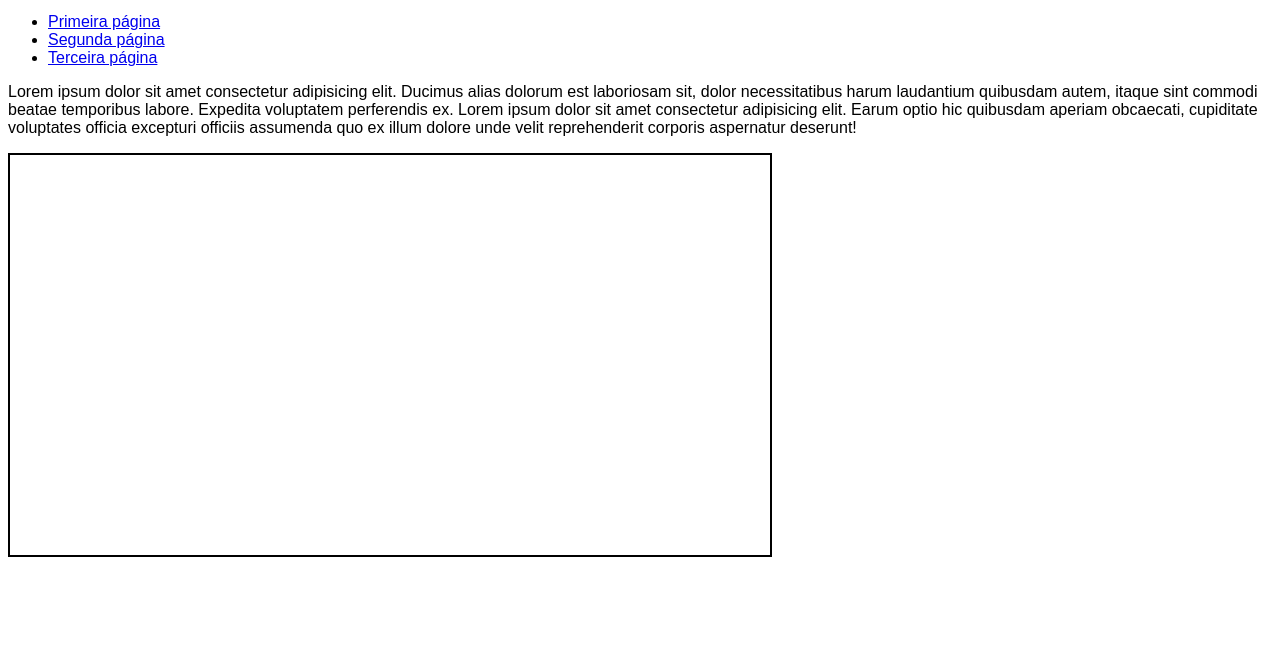
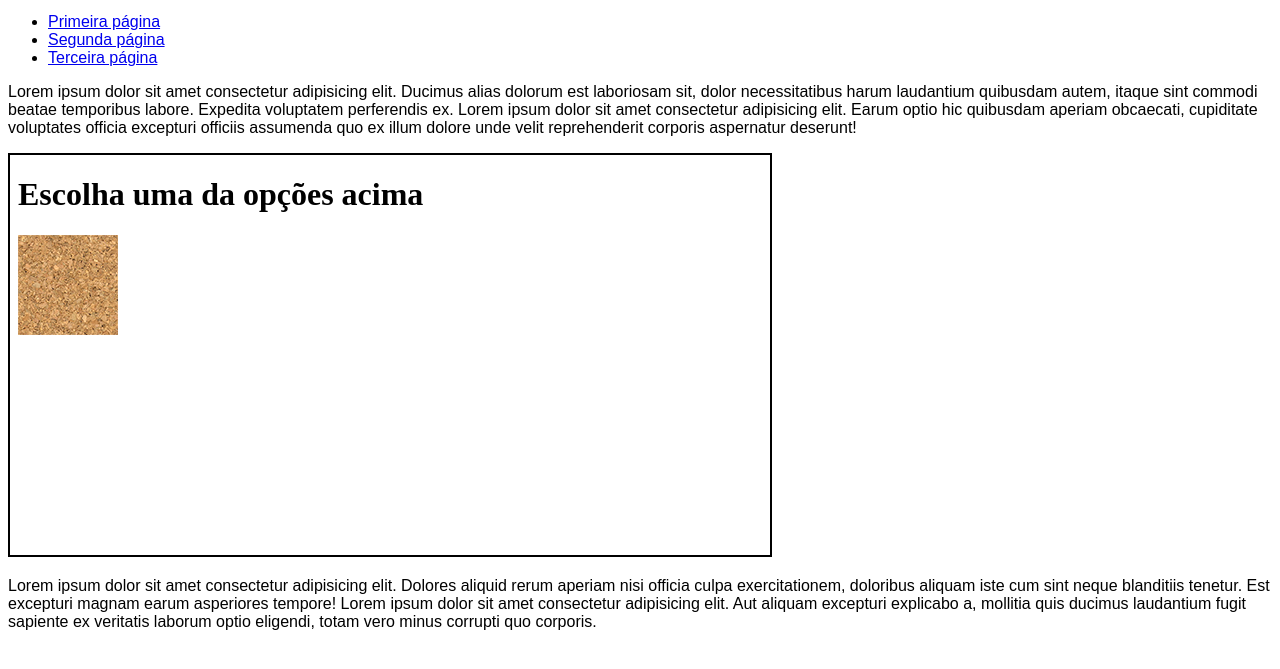
Before and after one commit to diegoobastos/html-css, a plain HTML site: page exercicios/Modulo 04/ex024/iframe003.html in a window 1280 px wide. Shown: the part 119-788 px from the top of the page. Drawn offline with Linux system fonts and the light colour scheme.

Commit message:
ex iframe003

```diff
--- a/exercicios/Modulo 04/ex024/iframe003.html
+++ b/exercicios/Modulo 04/ex024/iframe003.html
@@ -27,8 +27,9 @@
         <li><a href="paginas extras/pag003.html" target="frame">Terceira página</a></li>
     </ul>
     <p>Lorem ipsum dolor sit amet consectetur adipisicing elit. Ducimus alias dolorum est laboriosam sit, dolor necessitatibus harum laudantium quibusdam autem, itaque sint commodi beatae temporibus labore. Expedita voluptatem perferendis ex. Lorem ipsum dolor sit amet consectetur adipisicing elit. Earum optio hic quibusdam aperiam obcaecati, cupiditate voluptates officia excepturi officiis assumenda quo ex illum dolore unde velit reprehenderit corporis aspernatur deserunt!</p>
-    <iframe name="frame" src="">
+    <iframe name="frame" srcdoc="<h1>Escolha uma da opções acima</h1><img src='imagens/pattern004.png'>">
         <p>Infelizmente seu navegador não é compatível com isso.</p>
     </iframe>
+    <p>Lorem ipsum dolor sit amet consectetur adipisicing elit. Dolores aliquid rerum aperiam nisi officia culpa exercitationem, doloribus aliquam iste cum sint neque blanditiis tenetur. Est excepturi magnam earum asperiores tempore! Lorem ipsum dolor sit amet consectetur adipisicing elit. Aut aliquam excepturi explicabo a, mollitia quis ducimus laudantium fugit sapiente ex veritatis laborum optio eligendi, totam vero minus corrupti quo corporis.</p>
 </body>
 </html>
```
Also changed, not shown: exercicios/Modulo 04/ex024/imagens/pattern004.png (added).
